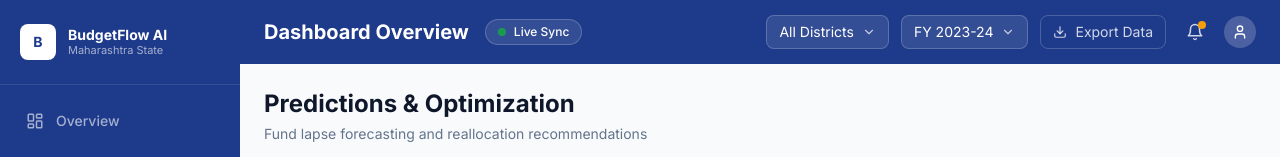
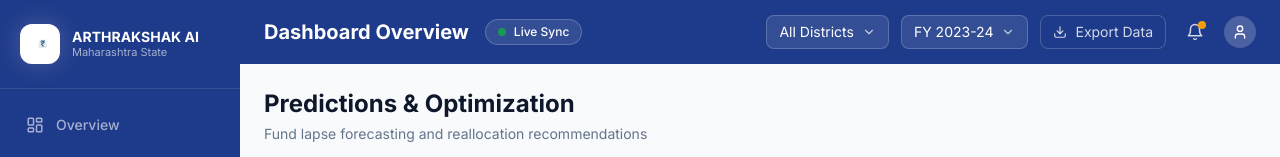
Before and after one commit to Sarasbari/COHERENCE-26_CRAZZY, a React (Vite) app in the folder client/: page /dashboard/predict in a window 1280 px wide. Shown: the top 157 px of the page. Built offline with nearby package versions, Linux system fonts and the light colour scheme; no server answers.

Commit message:
fixed some mijnor changes

```diff
--- a/client/index.html
+++ b/client/index.html
@@ -3,10 +3,10 @@
 
 <head>
   <meta charset="UTF-8" />
-  <link rel="icon" type="image/svg+xml" href="/favicon.ico" />
+  <link rel="icon" type="image/png" href="/logo.png" />
   <meta name="viewport" content="width=device-width, initial-scale=1.0" />
   <meta name="description"
-    content="National Budget Flow Intelligence & Leakage Detection Platform - Track public fund flows across Maharashtra's administrative hierarchy" />
+    content="National ARTHRAKSHAK Intelligence & Leakage Detection Platform - Track public fund flows across Maharashtra's administrative hierarchy" />
   <title>ARTHRAKSHAK AI</title>
   <link rel="preconnect" href="https://fonts.googleapis.com">
   <link rel="preconnect" href="https://fonts.gstatic.com" crossorigin>
--- a/client/src/components/layout/Header.jsx
+++ b/client/src/components/layout/Header.jsx
@@ -1,6 +1,17 @@
 import { Bell, ChevronDown, Download, User } from 'lucide-react';
 
 export default function Header() {
+    const handleExport = () => {
+        const csvContent = "data:text/csv;charset=utf-8,District,Allocated (Cr),Utilization (%),Flagged Amt (Cr),Risk Level\nPune,45.2,78,0.12,Low\nNagpur,32.15,42,0.84,High\nMumbai City,85.0,65,0.32,Medium\nAurangabad,39.4,39,0.039,High";
+        const encodedUri = encodeURI(csvContent);
+        const link = document.createElement("a");
+        link.setAttribute("href", encodedUri);
+        link.setAttribute("download", "district_performance.csv");
+        document.body.appendChild(link);
+        link.click();
+        document.body.removeChild(link);
+    };
+
     return (
         <header className="h-16 bg-[#1E3A8A] border-b border-[#1E3A8A] flex items-center justify-between px-6 sticky top-0 z-30">
             {/* Left: Title + Live Sync */}
@@ -27,7 +38,10 @@ export default function Header() {
                 </button>
 
                 {/* Export */}
-                <button className="flex items-center gap-2 px-3 py-1.5 rounded-lg border border-white/20 text-sm text-white/80 hover:text-white hover:bg-white/10 transition-colors">
+                <button
+                    onClick={handleExport}
+                    className="flex items-center gap-2 px-3 py-1.5 rounded-lg border border-white/20 text-sm text-white/80 hover:text-white hover:bg-white/10 transition-colors"
+                >
                     <Download size={14} />
                     Export Data
                 </button>
--- a/client/src/components/layout/Sidebar.jsx
+++ b/client/src/components/layout/Sidebar.jsx
@@ -11,7 +11,6 @@ const navItems = [
     { path: '/dashboard/analytics', icon: TrendingUp, label: 'Fund Flows' },
     { path: '/dashboard/anomalies', icon: AlertTriangle, label: 'Leakage Detection' },
     { path: '/dashboard/predict', icon: BarChart2, label: 'Department Analysis' },
-    { path: '/dashboard/settings', icon: Settings, label: 'Settings' },
 ];
 
 export default function Sidebar() {
@@ -21,8 +20,9 @@ export default function Sidebar() {
         <aside className="w-60 h-screen bg-[#1E3A8A] flex flex-col fixed left-0 top-0 z-40">
             {/* Logo */}
             <div className="px-5 py-6 flex items-center gap-3 border-b border-white/10">
-                <div className="w-9 h-9 rounded-lg bg-white flex items-center justify-center font-bold text-[#1E3A8A] text-sm flex-shrink-0">
-                    B
+                <div className="relative group cursor-pointer flex-shrink-0">
+                    <div className="absolute inset-0 bg-white/20 rounded-xl blur-md transition-all duration-500 group-hover:bg-white/40 group-hover:scale-110"></div>
+                    <img src="/logo.png" alt="Logo" className="w-10 h-10 relative z-10 shadow-sm rounded-xl object-contain transition-transform duration-500 group-hover:scale-105 bg-white p-1" />
                 </div>
                 <div>
                     <h1 className="font-bold text-white text-sm leading-tight">{APP_NAME}</h1>
--- a/client/src/config/constants.js
+++ b/client/src/config/constants.js
@@ -79,6 +79,6 @@ export const GROQ_CONFIG = {
 // ========================
 // APP CONFIG
 // ========================
-export const APP_NAME = 'BudgetFlow AI';
+export const APP_NAME = 'ARTHRAKSHAK AI';
 export const APP_TAGLINE = 'National Budget Intelligence & Leakage Detection';
 export const STATE_NAME = 'Maharashtra';
--- a/client/src/pages/Landing.jsx
+++ b/client/src/pages/Landing.jsx
@@ -33,8 +33,9 @@ export default function Landing() {
             {/* Nav */}
             <nav className="flex items-center justify-between px-8 py-5 border-b border-[#E2E8F0] bg-white">
                 <div className="flex items-center gap-3">
-                    <div className="w-10 h-10 rounded-xl bg-[#1E3A8A] flex items-center justify-center font-bold text-white text-lg">
-                        B
+                    <div className="relative group cursor-pointer">
+                        <div className="absolute inset-0 bg-[#3B82F6]/20 rounded-xl blur-md transition-all duration-500 group-hover:bg-[#3B82F6]/40 group-hover:scale-110"></div>
+                        <img src="/logo.png" alt="Logo" className="w-11 h-11 relative z-10 shadow-sm rounded-xl object-contain transition-transform duration-500 group-hover:scale-105" />
                     </div>
                     <span className="font-bold text-[#0F172A] text-xl">{APP_NAME}</span>
                 </div>
@@ -168,7 +169,7 @@ export default function Landing() {
 
             {/* Footer */}
             <footer className="border-t border-[#E2E8F0] px-8 py-8 text-center text-[#94A3B8] text-sm">
-                <p>© 2026 {APP_NAME} — National Budget Flow Intelligence Platform | Built for COHERENCE Hackathon</p>
+                <p>© 2026 {APP_NAME} — National ARTHRAKSHAK Intelligence Platform | Built for COHERENCE Hackathon</p>
             </footer>
         </div>
     );
--- a/client/src/services/groqService.js
+++ b/client/src/services/groqService.js
@@ -5,7 +5,7 @@ import { GROQ_CONFIG } from '../config/constants';
 // ========================
 // Calls Groq API through Firebase Cloud Function proxy (or directly for prototype)
 
-const SYSTEM_PROMPT = `You are BudgetFlow AI, an expert financial intelligence analyst specializing in Indian public fund management. You analyze Maharashtra state budget data across divisions (Amravati, Nagpur, Aurangabad) and departments (Education, Public Health, PWD, Agriculture, Rural Development, Urban Development, Water Supply & Sanitation, Revenue & Forest).
+const SYSTEM_PROMPT = `You are ARTHRAKSHAK AI, an expert financial intelligence analyst specializing in Indian public fund management. You analyze Maharashtra state budget data across divisions (Amravati, Nagpur, Aurangabad) and departments (Education, Public Health, PWD, Agriculture, Rural Development, Urban Development, Water Supply & Sanitation, Revenue & Forest).
 
 Your capabilities:
 - Explain anomalies in budget utilization with clear, actionable language
```
Also changed, not shown: client/public/logo.png (added).
